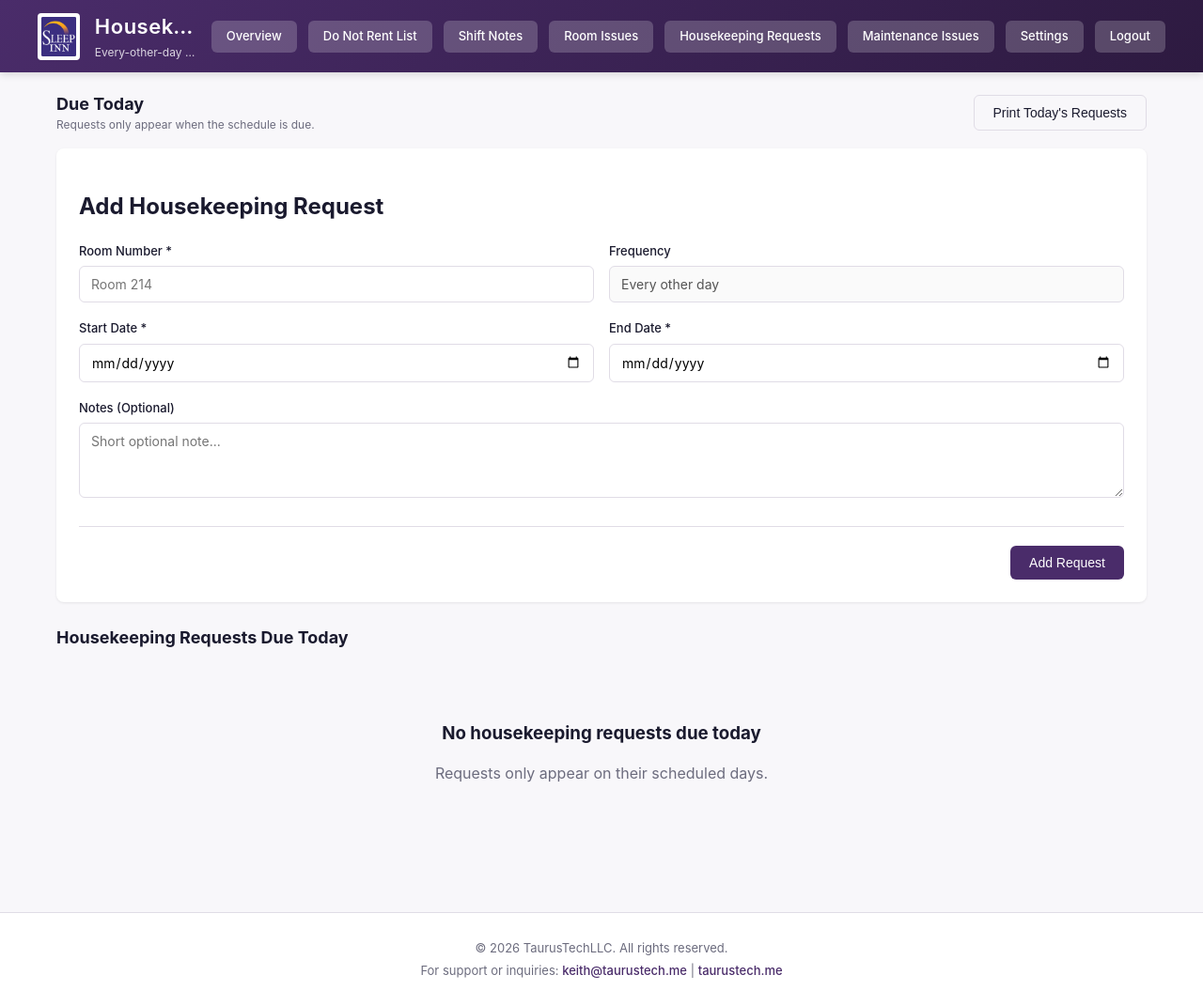
After one commit to kcasko/dnr-app, a Flask app: template templates/housekeeping_requests.html in a window 1280 px wide. The commit adds this page. Shown: the whole page at 94% size. Run offline with Flask 3, Linux system fonts and the light colour scheme; the template is opened without the code that fills it, so the values that code supplies are empty; some libraries are stand-ins or nearby versions.

Commit message:
Implement housekeeping request management system with CRUD operations and UI integration

```diff
--- a/app.py
+++ b/app.py
@@ -15,6 +15,7 @@ import sqlite3
 import uuid
 import json
 import secrets
+import re
 from datetime import date, datetime, timedelta
 from functools import wraps
 
@@ -301,6 +302,30 @@ def normalize_datetime_input(value: str) -> str | None:
     return value
 
 
+def parse_date_input(value: str) -> date | None:
+    if not value:
+        return None
+    try:
+        return datetime.strptime(value, "%Y-%m-%d").date()
+    except ValueError:
+        return None
+
+
+def housekeeping_due_today(start_date: date, end_date: date, today: date) -> bool:
+    if not start_date or not end_date:
+        return False
+    if today < start_date or today > end_date:
+        return False
+    return (today - start_date).days % 2 == 0
+
+
+def room_sort_key(room_number: str) -> tuple[int, str]:
+    value = (room_number or "").strip()
+    match = re.search(r"\d+", value)
+    number = int(match.group(0)) if match else 999999
+    return (number, value.lower())
+
+
 def insert_log_entry(
     note: str,
     related_record_id=None,
@@ -324,6 +349,17 @@ def insert_log_entry(
     conn.close()
 
 
+def insert_housekeeping_event(request_id: int, note: str):
+    now = local_timestamp()
+    conn = connect_db()
+    conn.execute("""
+        INSERT INTO housekeeping_request_events (housekeeping_request_id, note, is_system_event, created_at)
+        VALUES (?, ?, 1, ?)
+    """, (request_id, note, now))
+    conn.commit()
+    conn.close()
+
+
 def warn_if_missing_tables():
     required_tables = {
         "log_entries",
@@ -336,6 +372,8 @@ def warn_if_missing_tables():
         "checklist_templates",
         "checklist_items",
         "in_house_messages",
+        "housekeeping_requests",
+        "housekeeping_request_events",
     }
     conn = connect_db()
     rows = conn.execute(
@@ -716,6 +754,20 @@ def edit_log_entry(entry_id):
     conn.commit()
     conn.close()
 
+
+def archive_expired_housekeeping_requests(today: date):
+    today_str = today.isoformat()
+    now = local_timestamp()
+    conn = connect_db()
+    conn.execute("""
+        UPDATE housekeeping_requests
+        SET archived_at = ?, updated_at = ?
+        WHERE archived_at IS NULL
+        AND end_date < ?
+    """, (now, now, today_str))
+    conn.commit()
+    conn.close()
+
     return redirect(url_for("log_book"))
 
 
@@ -950,6 +1002,123 @@ def update_room_issue_state(issue_id):
     return redirect(url_for("room_issues_list"))
 
 
+@app.get("/housekeeping-requests")
+@login_required
+def housekeeping_requests():
+    today = date.today()
+    archive_expired_housekeeping_requests(today)
+    today_str = today.isoformat()
+
+    conn = connect_db()
+    candidates = conn.execute("""
+        SELECT * FROM housekeeping_requests
+        WHERE archived_at IS NULL
+        AND start_date <= ?
+        AND end_date >= ?
+        ORDER BY start_date ASC, id DESC
+    """, (today_str, today_str)).fetchall()
+    conn.close()
+
+    due_today = []
+    for item in candidates:
+        start_date = parse_date_input(item.get("start_date", ""))
+        end_date = parse_date_input(item.get("end_date", ""))
+        if housekeeping_due_today(start_date, end_date, today):
+            due_today.append(item)
+
+    due_today.sort(key=lambda item: room_sort_key(item.get("room_number", "")))
+
+    edit_id = request.args.get("edit", "").strip()
+    editable_id = int(edit_id) if edit_id.isdigit() else None
+
+    return render_template(
+        "housekeeping_requests.html",
+        requests=due_today,
+        print_rooms=[item.get("room_number", "") for item in due_today],
+        editable_id=editable_id,
+        today=today_str,
+        error=request.args.get("error", "").strip(),
+    )
+
+
+@app.post("/housekeeping-requests")
+@login_required
+@limiter.limit("10 per minute")
+def add_housekeeping_request():
+    room_number = request.form.get("room_number", "").strip()[:20]
+    start_raw = request.form.get("start_date", "").strip()
+    end_raw = request.form.get("end_date", "").strip()
+    notes = request.form.get("notes", "").strip()[:1000]
+
+    start_date = parse_date_input(start_raw)
+    end_date = parse_date_input(end_raw)
+
+    if not room_number or not start_date or not end_date:
+        return redirect(url_for("housekeeping_requests", error="missing"))
+    if start_date > end_date:
+        return redirect(url_for("housekeeping_requests", error="date_order"))
+
+    now = local_timestamp()
+    conn = connect_db()
+    conn.execute("""
+        INSERT INTO housekeeping_requests (room_number, start_date, end_date, frequency, notes, created_at, updated_at)
+        VALUES (?, ?, ?, 'every_other_day', ?, ?, ?)
+    """, (room_number, start_date.isoformat(), end_date.isoformat(), notes or None, now, now))
+    conn.commit()
+    conn.close()
+
+    return redirect(url_for("housekeeping_requests"))
+
+
+@app.post("/housekeeping-requests/<int:request_id>/edit")
+@login_required
+@limiter.limit("10 per minute")
+def edit_housekeeping_request(request_id):
+    start_raw = request.form.get("start_date", "").strip()
+    end_raw = request.form.get("end_date", "").strip()
+    notes = request.form.get("notes", "").strip()[:1000]
+
+    start_date = parse_date_input(start_raw)
+    end_date = parse_date_input(end_raw)
+
+    if not start_date or not end_date:
+        return redirect(url_for("housekeeping_requests", edit=request_id, error="missing"))
+    if start_date > end_date:
+        return redirect(url_for("housekeeping_requests", edit=request_id, error="date_order"))
+
+    conn = connect_db()
+    existing = conn.execute("""
+        SELECT * FROM housekeeping_requests WHERE id = ?
+    """, (request_id,)).fetchone()
+
+    if not existing or existing.get("archived_at"):
+        conn.close()
+        return redirect(url_for("housekeeping_requests"))
+
+    now = local_timestamp()
+    archived_at = now if date.today() > end_date else None
+    conn.execute("""
+        UPDATE housekeeping_requests
+        SET start_date = ?, end_date = ?, notes = ?, updated_at = ?, archived_at = ?
+        WHERE id = ?
+    """, (start_date.isoformat(), end_date.isoformat(), notes or None, now, archived_at, request_id))
+    conn.commit()
+    conn.close()
+
+    change_bits = []
+    if existing.get("start_date") != start_date.isoformat():
+        change_bits.append(f"start {existing.get('start_date')} -> {start_date.isoformat()}")
+    if existing.get("end_date") != end_date.isoformat():
+        change_bits.append(f"end {existing.get('end_date')} -> {end_date.isoformat()}")
+    if (existing.get("notes") or "") != (notes or ""):
+        change_bits.append("notes updated")
+    if change_bits:
+        note = f"Housekeeping request updated for room {existing.get('room_number')}: {', '.join(change_bits)}"
+        insert_housekeeping_event(request_id, note)
+
+    return redirect(url_for("housekeeping_requests"))
+
+
 @app.get("/staff-announcements")
 @login_required
 def staff_announcements_list():
--- a/static/styles.css
+++ b/static/styles.css
@@ -42,6 +42,8 @@ header {
     gap: 16px;
     max-width: 1200px;
     margin: 0 auto;
+    justify-content: space-between;
+    flex-wrap: nowrap;
 }
 
 .header-logo {
@@ -54,6 +56,7 @@ header {
 
 .header-text {
     flex: 1;
+    min-width: 0;
 }
 
 header h1 {
@@ -61,12 +64,18 @@ header h1 {
     font-size: 22px;
     font-weight: 600;
     letter-spacing: 0.5px;
+    white-space: nowrap;
+    overflow: hidden;
+    text-overflow: ellipsis;
 }
 
 header .subtitle {
     font-size: 12px;
     opacity: 0.8;
     margin-top: 2px;
+    white-space: nowrap;
+    overflow: hidden;
+    text-overflow: ellipsis;
 }
 
 .logout-btn {
@@ -77,6 +86,12 @@ header .subtitle {
     border-radius: 6px;
     font-size: 13px;
     font-weight: 500;
+    display: inline-flex;
+    align-items: center;
+    justify-content: center;
+    text-align: center;
+    height: 34px;
+    line-height: 1;
     transition: background 0.2s;
 }
 
@@ -87,6 +102,25 @@ header .subtitle {
 .header-actions {
     display: flex;
     gap: 12px;
+    flex-wrap: nowrap;
+}
+
+/* Action row wrapping */
+.form-actions,
+.log-book-actions,
+.log-entry-actions,
+.maintenance-actions,
+.maintenance-edit-actions,
+.room-issue-actions,
+.entry-actions,
+.announcement-actions,
+.message-actions,
+.maintenance-status-form,
+.maintenance-filters,
+.filter-group,
+.quick-actions {
+    flex-wrap: wrap;
+    row-gap: 10px;
 }
 
 /* Main Layout */
@@ -1089,6 +1123,84 @@ header .subtitle {
     border-top: 1px solid var(--border-light);
 }
 
+/* Housekeeping Requests */
+.housekeeping-actions {
+    display: flex;
+    justify-content: space-between;
+    align-items: center;
+    gap: 12px;
+    flex-wrap: wrap;
+    margin-bottom: 16px;
+}
+
+.housekeeping-intro h2 {
+    margin: 0;
+    font-size: 18px;
+}
+
+.housekeeping-intro .subtitle {
+    font-size: 12px;
+    color: var(--text-muted);
+}
+
+.housekeeping-form {
+    background: var(--bg-white);
+    border-radius: 8px;
+    padding: 24px;
+    margin-bottom: 24px;
+    box-shadow: 0 1px 3px rgba(0,0,0,0.08);
+}
+
+.housekeeping-card {
+    background: var(--bg-white);
+    border-radius: 8px;
+    padding: 20px;
+    margin-bottom: 16px;
+    box-shadow: 0 1px 3px rgba(0,0,0,0.08);
+}
+
+.housekeeping-card-header {
+    display: flex;
+    justify-content: space-between;
+    align-items: center;
+    gap: 12px;
+}
+
+.housekeeping-room {
+    font-size: 16px;
+    font-weight: 600;
+}
+
+.housekeeping-meta {
+    font-size: 12px;
+    color: var(--text-muted);
+}
+
+.housekeeping-dates {
+    margin-top: 8px;
+    font-size: 13px;
+    color: var(--text-muted);
+}
+
+.housekeeping-notes {
+    margin-top: 10px;
+    font-size: 14px;
+}
+
+.housekeeping-card-actions {
+    margin-top: 12px;
+    display: flex;
+    justify-content: flex-end;
+    flex-wrap: wrap;
+    row-gap: 10px;
+}
+
+.housekeeping-edit-form {
+    margin-top: 16px;
+    padding-top: 16px;
+    border-top: 1px solid var(--border-light);
+}
+
 /* Overview */
 .overview-section {
     background: var(--bg-white);
@@ -1624,3 +1736,39 @@ header .subtitle {
         grid-template-columns: repeat(2, minmax(0, 1fr));
     }
 }
+
+.print-only {
+    display: none;
+}
+
+@media print {
+    body {
+        background: #fff;
+        color: #000;
+    }
+
+    .no-print {
+        display: none !important;
+    }
+
+    .print-only {
+        display: block !important;
+        padding: 24px;
+    }
+
+    .print-header {
+        font-size: 24pt;
+        font-weight: 700;
+        margin-bottom: 18px;
+    }
+
+    .print-room {
+        font-size: 20pt;
+        padding: 6px 0;
+    }
+
+    .print-empty {
+        font-size: 18pt;
+        padding-top: 12px;
+    }
+}
--- a/templates/cleaning_checklists.html
+++ b/templates/cleaning_checklists.html
@@ -20,6 +20,7 @@
             <a href="/dnr" class="logout-btn">Do Not Rent List</a>
             <a href="/log-book" class="logout-btn">Shift Notes</a>
             <a href="/room-issues" class="logout-btn">Room Issues</a>
+            <a href="/housekeeping-requests" class="logout-btn">Housekeeping Requests</a>
             <a href="/maintenance" class="logout-btn">Maintenance Issues</a>
             <a href="/settings" class="logout-btn">Settings</a>
             <a href="/logout" class="logout-btn">Logout</a>
--- a/templates/food_local_spots.html
+++ b/templates/food_local_spots.html
@@ -20,6 +20,7 @@
             <a href="/dnr" class="logout-btn">Do Not Rent List</a>
             <a href="/log-book" class="logout-btn">Shift Notes</a>
             <a href="/room-issues" class="logout-btn">Room Issues</a>
+            <a href="/housekeeping-requests" class="logout-btn">Housekeeping Requests</a>
             <a href="/maintenance" class="logout-btn">Maintenance Issues</a>
             <a href="/settings" class="logout-btn">Settings</a>
             <a href="/logout" class="logout-btn">Logout</a>
--- /dev/null
+++ b/templates/housekeeping_requests.html
@@ -0,0 +1,149 @@
+<!DOCTYPE html>
+<html lang="en">
+<head>
+    <meta charset="utf-8">
+    <meta name="viewport" content="width=device-width, initial-scale=1">
+    <title>Housekeeping Requests - DNR App</title>
+    <link rel="stylesheet" href="/static/styles.css">
+</head>
+<body>
+
+<header class="no-print">
+    <div class="header-content">
+        <img src="/static/sleep_inn_logo.png" alt="Sleep Inn Logo" class="header-logo">
+        <div class="header-text">
+            <h1>Housekeeping Requests</h1>
+            <div class="subtitle">Every-other-day stayover cleaning schedule</div>
+        </div>
+        <div class="header-actions">
+            <a href="/overview" class="logout-btn">Overview</a>
+            <a href="/dnr" class="logout-btn">Do Not Rent List</a>
+            <a href="/log-book" class="logout-btn">Shift Notes</a>
+            <a href="/room-issues" class="logout-btn">Room Issues</a>
+            <a href="/housekeeping-requests" class="logout-btn">Housekeeping Requests</a>
+            <a href="/maintenance" class="logout-btn">Maintenance Issues</a>
+            <a href="/settings" class="logout-btn">Settings</a>
+            <a href="/logout" class="logout-btn">Logout</a>
+        </div>
+    </div>
+</header>
+
+<div class="container no-print">
+    <div class="housekeeping-actions">
+        <div class="housekeeping-intro">
+            <h2>Due Today</h2>
+            <div class="subtitle">Requests only appear when the schedule is due.</div>
+        </div>
+        <button type="button" class="btn btn-secondary" onclick="window.print()">Print Today's Requests</button>
+    </div>
+
+    {% if error == 'missing' %}
+    <div class="inline-error">Room number, start date, and end date are required.</div>
+    {% elif error == 'date_order' %}
+    <div class="inline-error">Start date must be on or before the end date.</div>
+    {% endif %}
+
+    <div class="housekeeping-form">
+        <h2>Add Housekeeping Request</h2>
+        <form method="POST" action="/housekeeping-requests">
+            <input type="hidden" name="csrf_token" value="{{ csrf_token() }}">
+            <div class="form-row">
+                <div class="form-group">
+                    <label>Room Number *</label>
+                    <input type="text" name="room_number" required placeholder="Room 214">
+                </div>
+                <div class="form-group">
+                    <label>Frequency</label>
+                    <input type="text" value="Every other day" disabled>
+                </div>
+            </div>
+            <div class="form-row">
+                <div class="form-group">
+                    <label>Start Date *</label>
+                    <input type="date" name="start_date" required>
+                </div>
+                <div class="form-group">
+                    <label>End Date *</label>
+                    <input type="date" name="end_date" required>
+                </div>
+            </div>
+            <div class="form-group">
+                <label>Notes (Optional)</label>
+                <textarea name="notes" placeholder="Short optional note..."></textarea>
+            </div>
+            <div class="form-actions">
+                <button type="submit" class="btn btn-primary">Add Request</button>
+            </div>
+        </form>
+    </div>
+
+    <div class="maintenance-list">
+        <h2>Housekeeping Requests Due Today</h2>
+        {% if requests %}
+            {% for item in requests %}
+            <div class="housekeeping-card">
+                <div class="housekeeping-card-header">
+                    <div class="housekeeping-room">Room {{ item.room_number }}</div>
+                    <div class="housekeeping-meta">Every other day</div>
+                </div>
+                <div class="housekeeping-dates">{{ item.start_date }} to {{ item.end_date }}</div>
+                {% if item.notes %}
+                <div class="housekeeping-notes">{{ item.notes }}</div>
+                {% endif %}
+                <div class="housekeeping-card-actions">
+                    <a class="btn btn-secondary" href="/housekeeping-requests?edit={{ item.id }}">Edit</a>
+                </div>
+                {% if editable_id == item.id %}
+                <form class="housekeeping-edit-form" method="POST" action="/housekeeping-requests/{{ item.id }}/edit">
+                    <input type="hidden" name="csrf_token" value="{{ csrf_token() }}">
+                    <div class="form-row">
+                        <div class="form-group">
+                            <label>Start Date *</label>
+                            <input type="date" name="start_date" required value="{{ item.start_date }}">
+                        </div>
+                        <div class="form-group">
+                            <label>End Date *</label>
+                            <input type="date" name="end_date" required value="{{ item.end_date }}">
+                        </div>
+                    </div>
+                    <div class="form-group">
+                        <label>Notes (Optional)</label>
+                        <textarea name="notes" placeholder="Short optional note..." title="Notes">{{ item.notes }}</textarea>
+                    </div>
+                    <div class="form-actions">
+                        <a class="btn btn-secondary" href="/housekeeping-requests">Cancel</a>
+                        <button type="submit" class="btn btn-primary">Save Changes</button>
+                    </div>
+                </form>
+                {% endif %}
+            </div>
+            {% endfor %}
+        {% else %}
+            <div class="empty-state">
+                <h3>No housekeeping requests due today</h3>
+                <p>Requests only appear on their scheduled days.</p>
+            </div>
+        {% endif %}
+    </div>
+</div>
+
+<div class="print-only">
+    <div class="print-header">Housekeeping Requests - Today</div>
+    {% if print_rooms %}
+        {% for room in print_rooms %}
+        <div class="print-room">{{ room }}</div>
+        {% endfor %}
+    {% else %}
+        <div class="print-empty">No housekeeping requests are due today.</div>
+    {% endif %}
+</div>
+
+<footer class="footer no-print">
+    <div class="footer-content">
+        <p>&copy; 2026 TaurusTechLLC. All rights reserved.</p>
+        <p class="footer-contact">For support or inquiries: <a href="mailto:keith@taurustech.me">keith@taurustech.me</a> | <a href="https://taurustech.me" target="_blank" rel="noopener">taurustech.me</a></p>
+    </div>
+</footer>
+
+</body>
+</html>
--- a/templates/how_to_guides.html
+++ b/templates/how_to_guides.html
@@ -20,6 +20,7 @@
             <a href="/dnr" class="logout-btn">Do Not Rent List</a>
             <a href="/log-book" class="logout-btn">Shift Notes</a>
             <a href="/room-issues" class="logout-btn">Room Issues</a>
+            <a href="/housekeeping-requests" class="logout-btn">Housekeeping Requests</a>
             <a href="/maintenance" class="logout-btn">Maintenance Issues</a>
             <a href="/settings" class="logout-btn">Settings</a>
             <a href="/logout" class="logout-btn">Logout</a>
--- a/templates/important_numbers.html
+++ b/templates/important_numbers.html
@@ -20,6 +20,7 @@
             <a href="/dnr" class="logout-btn">Do Not Rent List</a>
             <a href="/log-book" class="logout-btn">Shift Notes</a>
             <a href="/room-issues" class="logout-btn">Room Issues</a>
+            <a href="/housekeeping-requests" class="logout-btn">Housekeeping Requests</a>
             <a href="/maintenance" class="logout-btn">Maintenance Issues</a>
             <a href="/settings" class="logout-btn">Settings</a>
             <a href="/logout" class="logout-btn">Logout</a>
--- a/templates/in_house_messages.html
+++ b/templates/in_house_messages.html
@@ -20,6 +20,7 @@
             <a href="/dnr" class="logout-btn">Do Not Rent List</a>
             <a href="/log-book" class="logout-btn">Shift Notes</a>
             <a href="/room-issues" class="logout-btn">Room Issues</a>
+            <a href="/housekeeping-requests" class="logout-btn">Housekeeping Requests</a>
             <a href="/maintenance" class="logout-btn">Maintenance Issues</a>
             <a href="/settings" class="logout-btn">Settings</a>
             <a href="/logout" class="logout-btn">Logout</a>
--- a/templates/index.html
+++ b/templates/index.html
@@ -29,6 +29,7 @@
             <a href="/dnr" class="logout-btn">Do Not Rent List</a>
             <a href="/log-book" class="logout-btn">Shift Notes</a>
             <a href="/room-issues" class="logout-btn">Room Issues</a>
+            <a href="/housekeeping-requests" class="logout-btn">Housekeeping Requests</a>
             <a href="/maintenance" class="logout-btn">Maintenance Issues</a>
             <a href="/settings" class="logout-btn">Settings</a>
             <a href="/logout" class="logout-btn">Logout</a>
--- a/templates/log_book.html
+++ b/templates/log_book.html
@@ -20,6 +20,7 @@
             <a href="/dnr" class="logout-btn">Do Not Rent List</a>
             <a href="/log-book" class="logout-btn">Shift Notes</a>
             <a href="/room-issues" class="logout-btn">Room Issues</a>
+            <a href="/housekeeping-requests" class="logout-btn">Housekeeping Requests</a>
             <a href="/maintenance" class="logout-btn">Maintenance Issues</a>
             <a href="/settings" class="logout-btn">Settings</a>
             <a href="/logout" class="logout-btn">Logout</a>
--- a/templates/maintenance.html
+++ b/templates/maintenance.html
@@ -20,6 +20,7 @@
             <a href="/dnr" class="logout-btn">Do Not Rent List</a>
             <a href="/log-book" class="logout-btn">Shift Notes</a>
             <a href="/room-issues" class="logout-btn">Room Issues</a>
+            <a href="/housekeeping-requests" class="logout-btn">Housekeeping Requests</a>
             <a href="/maintenance" class="logout-btn">Maintenance Issues</a>
             <a href="/settings" class="logout-btn">Settings</a>
             <a href="/logout" class="logout-btn">Logout</a>
--- a/templates/overview.html
+++ b/templates/overview.html
@@ -20,6 +20,7 @@
             <a href="/dnr" class="logout-btn">Do Not Rent List</a>
             <a href="/log-book" class="logout-btn">Shift Notes</a>
             <a href="/room-issues" class="logout-btn">Room Issues</a>
+            <a href="/housekeeping-requests" class="logout-btn">Housekeeping Requests</a>
             <a href="/maintenance" class="logout-btn">Maintenance Issues</a>
             <a href="/settings" class="logout-btn">Settings</a>
             <a href="/logout" class="logout-btn">Logout</a>
--- a/templates/room_issues.html
+++ b/templates/room_issues.html
@@ -20,6 +20,7 @@
             <a href="/dnr" class="logout-btn">Do Not Rent List</a>
             <a href="/log-book" class="logout-btn">Shift Notes</a>
             <a href="/room-issues" class="logout-btn">Room Issues</a>
+            <a href="/housekeeping-requests" class="logout-btn">Housekeeping Requests</a>
             <a href="/maintenance" class="logout-btn">Maintenance Issues</a>
             <a href="/settings" class="logout-btn">Settings</a>
             <a href="/logout" class="logout-btn">Logout</a>
--- a/templates/settings.html
+++ b/templates/settings.html
@@ -20,6 +20,7 @@
             <a href="/dnr" class="logout-btn">Do Not Rent List</a>
             <a href="/log-book" class="logout-btn">Shift Notes</a>
             <a href="/room-issues" class="logout-btn">Room Issues</a>
+            <a href="/housekeeping-requests" class="logout-btn">Housekeeping Requests</a>
             <a href="/maintenance" class="logout-btn">Maintenance Issues</a>
             <a href="/settings" class="logout-btn">Settings</a>
             <a href="/logout" class="logout-btn">Logout</a>
--- a/templates/staff_announcements.html
+++ b/templates/staff_announcements.html
@@ -20,6 +20,7 @@
             <a href="/dnr" class="logout-btn">Do Not Rent List</a>
             <a href="/log-book" class="logout-btn">Shift Notes</a>
             <a href="/room-issues" class="logout-btn">Room Issues</a>
+            <a href="/housekeeping-requests" class="logout-btn">Housekeeping Requests</a>
             <a href="/maintenance" class="logout-btn">Maintenance Issues</a>
             <a href="/settings" class="logout-btn">Settings</a>
             <a href="/logout" class="logout-btn">Logout</a>
```
Also changed, not shown: init_db.py (+32 -0 lines), migrate.py (+37 -1 lines).
